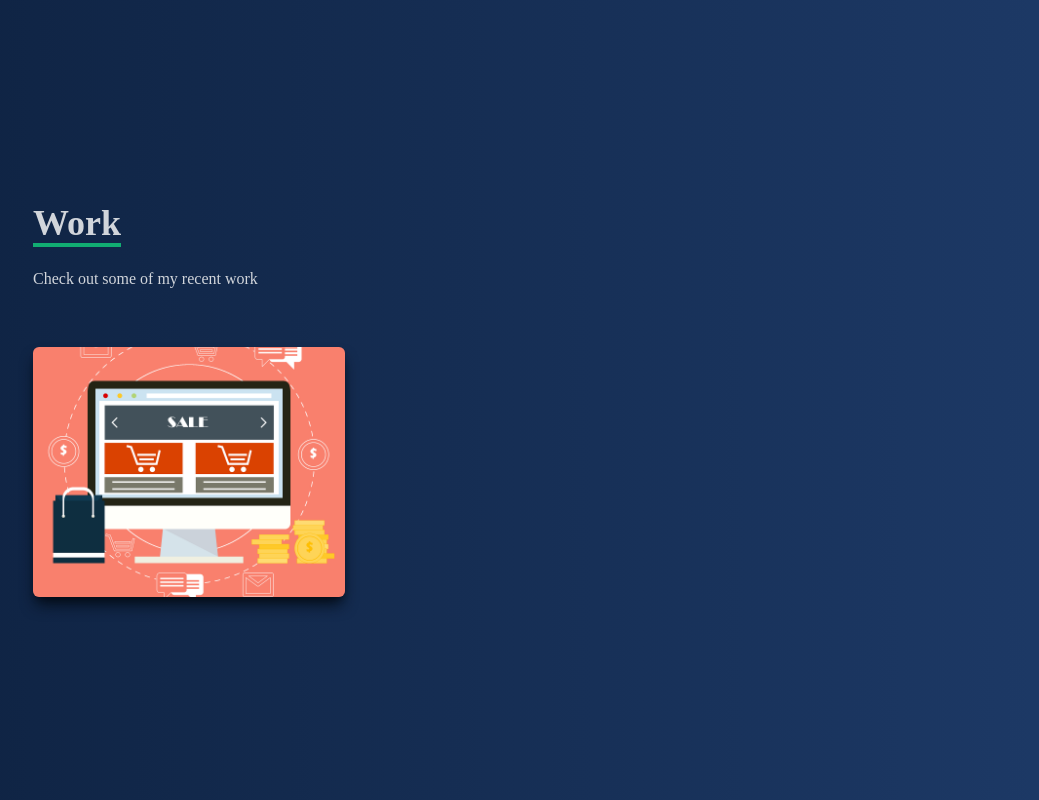
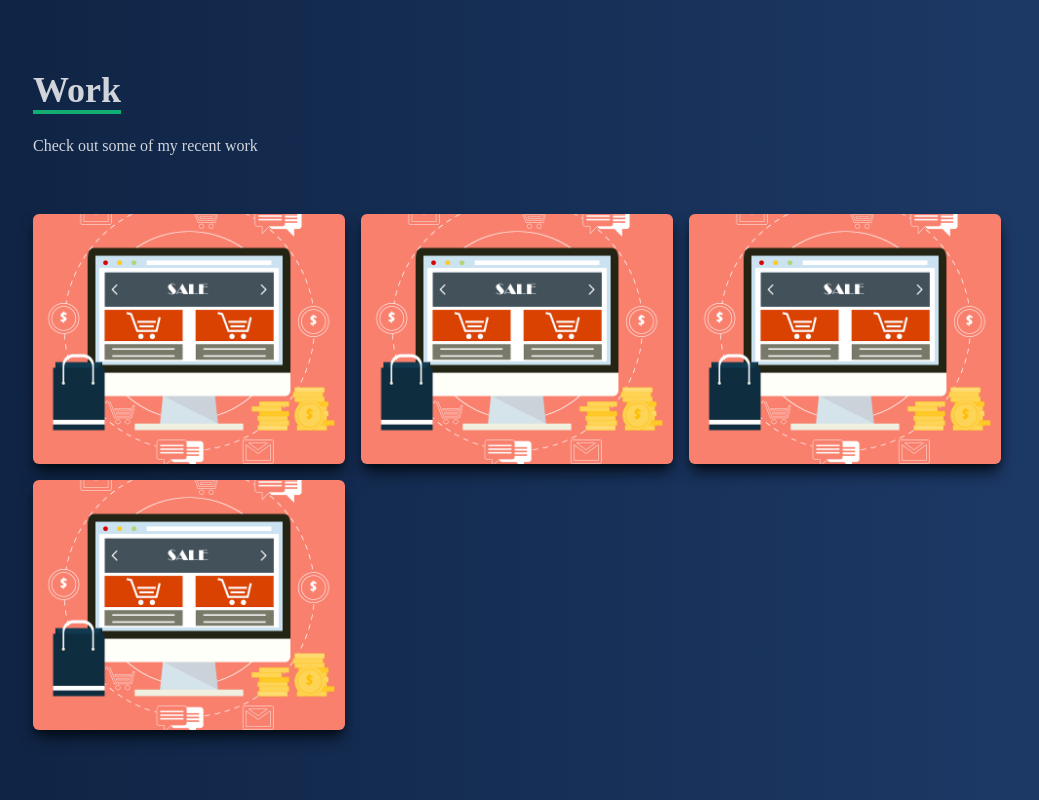
Before and after one commit to PiotrWojenski/my-portfolio, a React (Create React App) app: page / in a window 1280 px wide. Shown: the part 2400-3200 px from the top of the page, without its empty margins (123-1162 px from the left). Built offline with nearby package versions, Linux system fonts and the light colour scheme.

Commit message:
Refactor Work component with new grid layout

```diff
--- a/src/components/Work.jsx
+++ b/src/components/Work.jsx
@@ -4,7 +4,7 @@ import workProject from '../assets/workProject.png'
 const Work = () => {
 	return (
 		<div name="work" className="w-full md:h-screen bg-gradient-to-r from-[#0e2241] to-[#1e3b69] text-gray-300 ">
-			<div className="max-w-[1000px] mx-auto p-4 flex flex-col justify-center w-full h-full">
+			<div className="max-w-[1000px] mx-auto p-4 flex flex-col justify-center w-full h-full ">
 				<div className="pb-8">
 					<p className="text-4xl font-bold inline border-b-4 text-gray-300 border-[#11AD72]">Work</p>
 					<p className="py-6">Check out some of my recent work</p>
@@ -35,6 +35,77 @@ const Work = () => {
 							</div>
 						</div>
 					</div>
+
+					{/*Grid Item 2*/}
+					<div
+						style={{ backgroundImage: `url(${workProject})` }}
+						className="shadow-lg shadow-[#040c16] group container rounded-md flex justify-center items-center mx-auto content-div">
+						{/*Hover Effects*/}
+						<div className="opacity-0 group-hover:opacity-100">
+							<span className="text-2xl font-bold text-white tracking-wider">React JS Aplication</span>
+
+							<div className="pt-8 text-center">
+								<a href="/">
+									<button className="text-center rounded-lg px-4 py-3 m-2 bg-white text-gray-700 font-bold text-lg">
+										Demo
+									</button>
+								</a>
+
+								<a href="/">
+									<button className="text-center rounded-lg px-4 py-3 m-2 bg-white text-gray-700 font-bold text-lg">
+										Code
+									</button>
+								</a>
+							</div>
+						</div>
+					</div>
+					{/*Grid Item 3*/}
+					<div
+						style={{ backgroundImage: `url(${workProject})` }}
+						className="shadow-lg shadow-[#040c16] group container rounded-md flex justify-center items-center mx-auto content-div">
+						{/*Hover Effects*/}
+						<div className="opacity-0 group-hover:opacity-100">
+							<span className="text-2xl font-bold text-white tracking-wider">React JS Aplication</span>
+
+							<div className="pt-8 text-center">
+								<a href="/">
+									<button className="text-center rounded-lg px-4 py-3 m-2 bg-white text-gray-700 font-bold text-lg">
+										Demo
+									</button>
+								</a>
+
+								<a href="/">
+									<button className="text-center rounded-lg px-4 py-3 m-2 bg-white text-gray-700 font-bold text-lg">
+										Code
+									</button>
+								</a>
+							</div>
+						</div>
+					</div>
+
+					{/*Grid Item 4*/}
+					<div
+						style={{ backgroundImage: `url(${workProject})` }}
+						className="shadow-lg shadow-[#040c16] group container rounded-md flex justify-center items-center mx-auto content-div">
+						{/*Hover Effects*/}
+						<div className="opacity-0 group-hover:opacity-100">
+							<span className="text-2xl font-bold text-white tracking-wider">React JS Aplication</span>
+
+							<div className="pt-8 text-center">
+								<a href="/">
+									<button className="text-center rounded-lg px-4 py-3 m-2 bg-white text-gray-700 font-bold text-lg">
+										Demo
+									</button>
+								</a>
+
+								<a href="/">
+									<button className="text-center rounded-lg px-4 py-3 m-2 bg-white text-gray-700 font-bold text-lg">
+										Code
+									</button>
+								</a>
+							</div>
+						</div>
+					</div>
 				</div>
 			</div>
 		</div>
```
